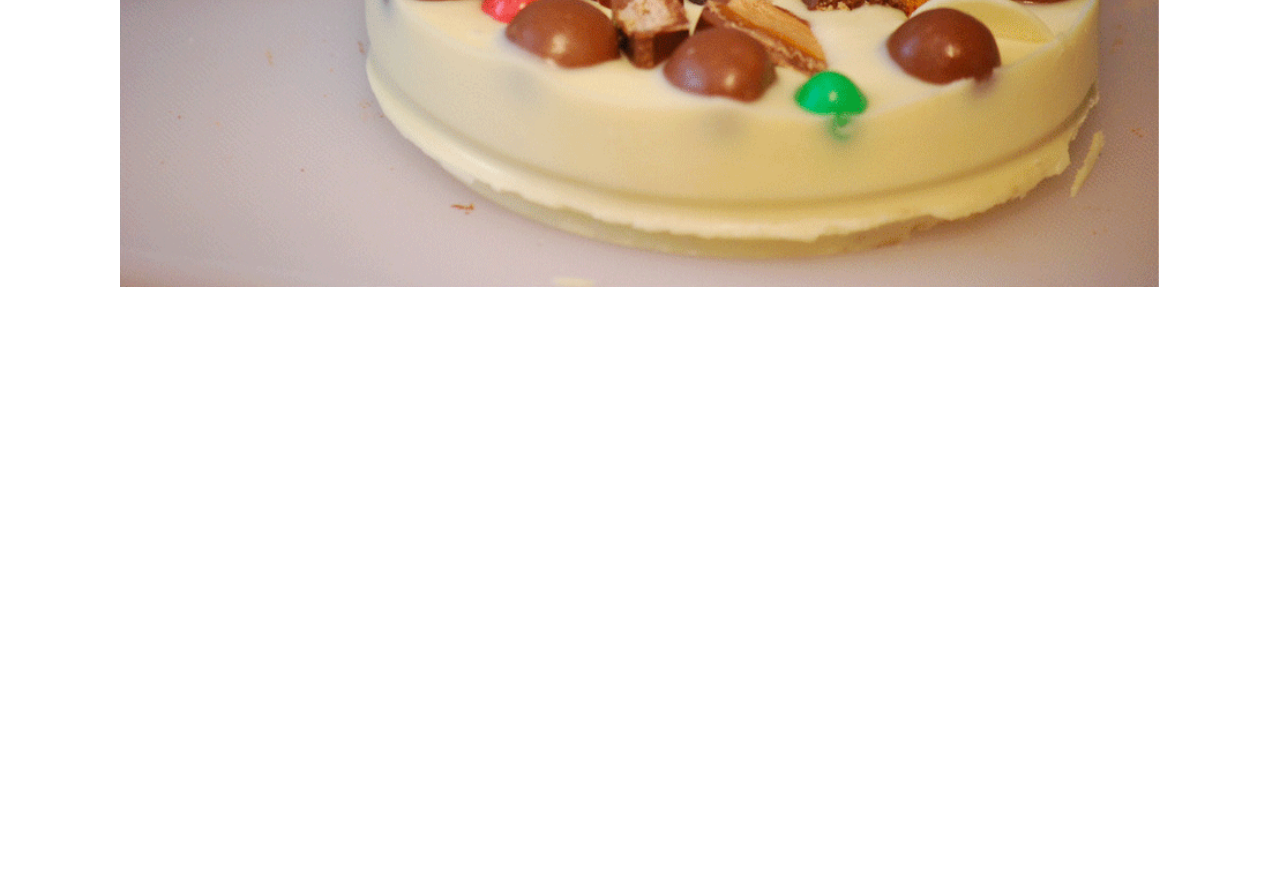
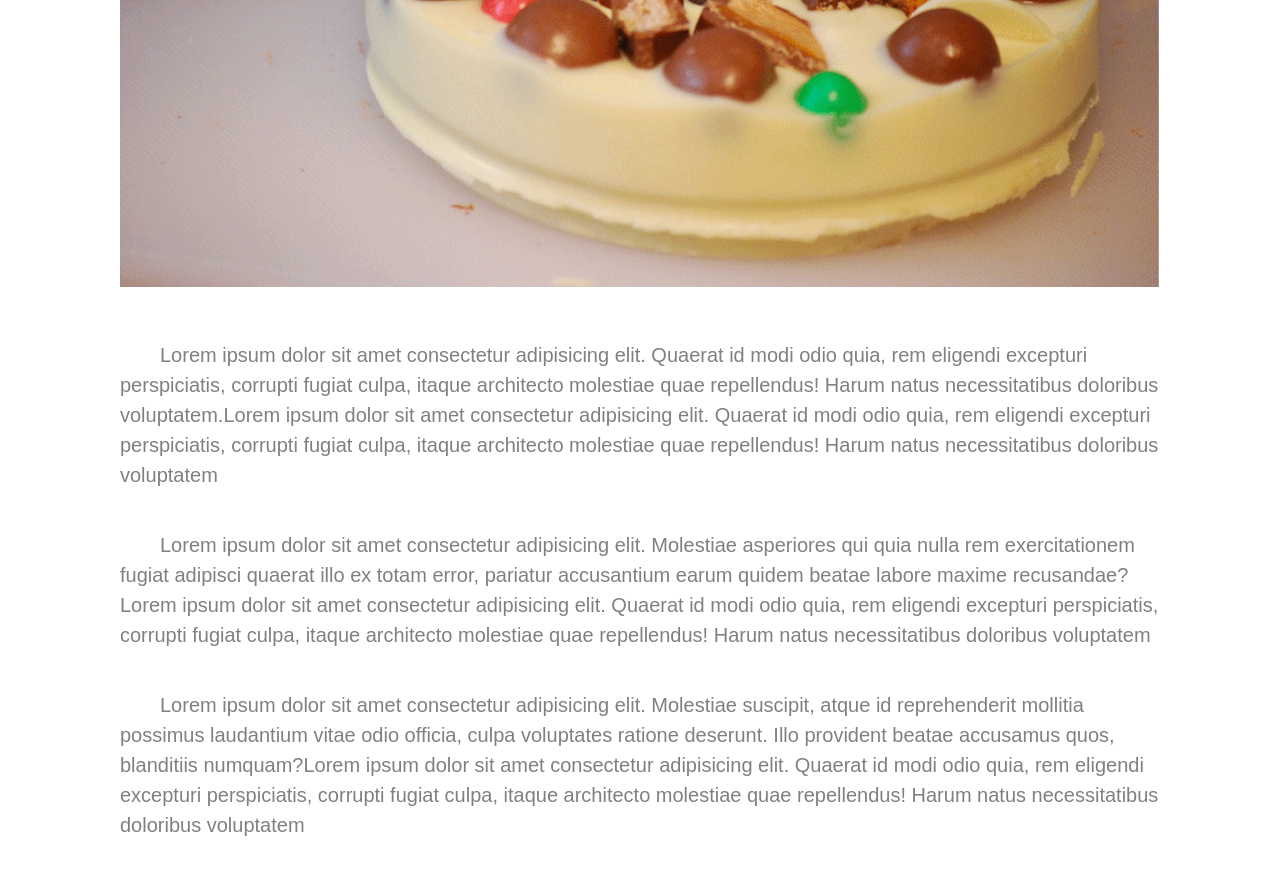
Before and after one commit to latifaghassan/chocolate-pizza, a plain HTML site: page index.html in a window 1280 px wide. Shown: the part 601-1471 px from the top of the page. Before the commit the page ends 901 px from the top, so only its background shows below. Drawn offline with Linux system fonts and the light colour scheme; a web font is replaced by a local one.

Commit message:
finish main paragraphs section

```diff
--- a/css/style.css
+++ b/css/style.css
@@ -98,3 +98,15 @@ header nav{
   width: 100%;
   margin-top: 20px;
 }
+
+/************************ main para section *****************************/
+
+#para{
+  margin-top: 50px;
+  font-size: 20px;
+  text-indent: 40px;
+  color: grey;
+}
+#para p{
+  line-height: 30px;
+}
--- a/index.html
+++ b/index.html
@@ -36,7 +36,12 @@
     </section>
     <img src="img/choco-pizza.png" alt="pizza" id="photo">
 
-    <section></section>
+    <section id="para">
+      <p>Lorem ipsum dolor sit amet consectetur adipisicing elit. Quaerat id modi odio quia, rem eligendi excepturi perspiciatis, corrupti fugiat culpa, itaque architecto molestiae quae repellendus! Harum natus necessitatibus doloribus voluptatem.Lorem ipsum dolor sit amet consectetur adipisicing elit. Quaerat id modi odio quia, rem eligendi excepturi perspiciatis, corrupti fugiat culpa, itaque architecto molestiae quae repellendus! Harum natus necessitatibus doloribus voluptatem</p> <br><br>
+      <p>Lorem ipsum dolor sit amet consectetur adipisicing elit. Molestiae asperiores qui quia nulla rem exercitationem fugiat adipisci quaerat illo ex totam error, pariatur accusantium earum quidem beatae labore maxime recusandae?Lorem ipsum dolor sit amet consectetur adipisicing elit. Quaerat id modi odio quia, rem eligendi excepturi perspiciatis, corrupti fugiat culpa, itaque architecto molestiae quae repellendus! Harum natus necessitatibus doloribus voluptatem</p> <br><br>
+      <p>Lorem ipsum dolor sit amet consectetur adipisicing elit. Molestiae suscipit, atque id reprehenderit mollitia possimus laudantium vitae odio officia, culpa voluptates ratione deserunt. Illo provident beatae accusamus quos, blanditiis numquam?Lorem ipsum dolor sit amet consectetur adipisicing elit. Quaerat id modi odio quia, rem eligendi excepturi perspiciatis, corrupti fugiat culpa, itaque architecto molestiae quae repellendus! Harum natus necessitatibus doloribus voluptatem</p> <br>
+
+    </section>
     <section></section>
   </main>
 
```
